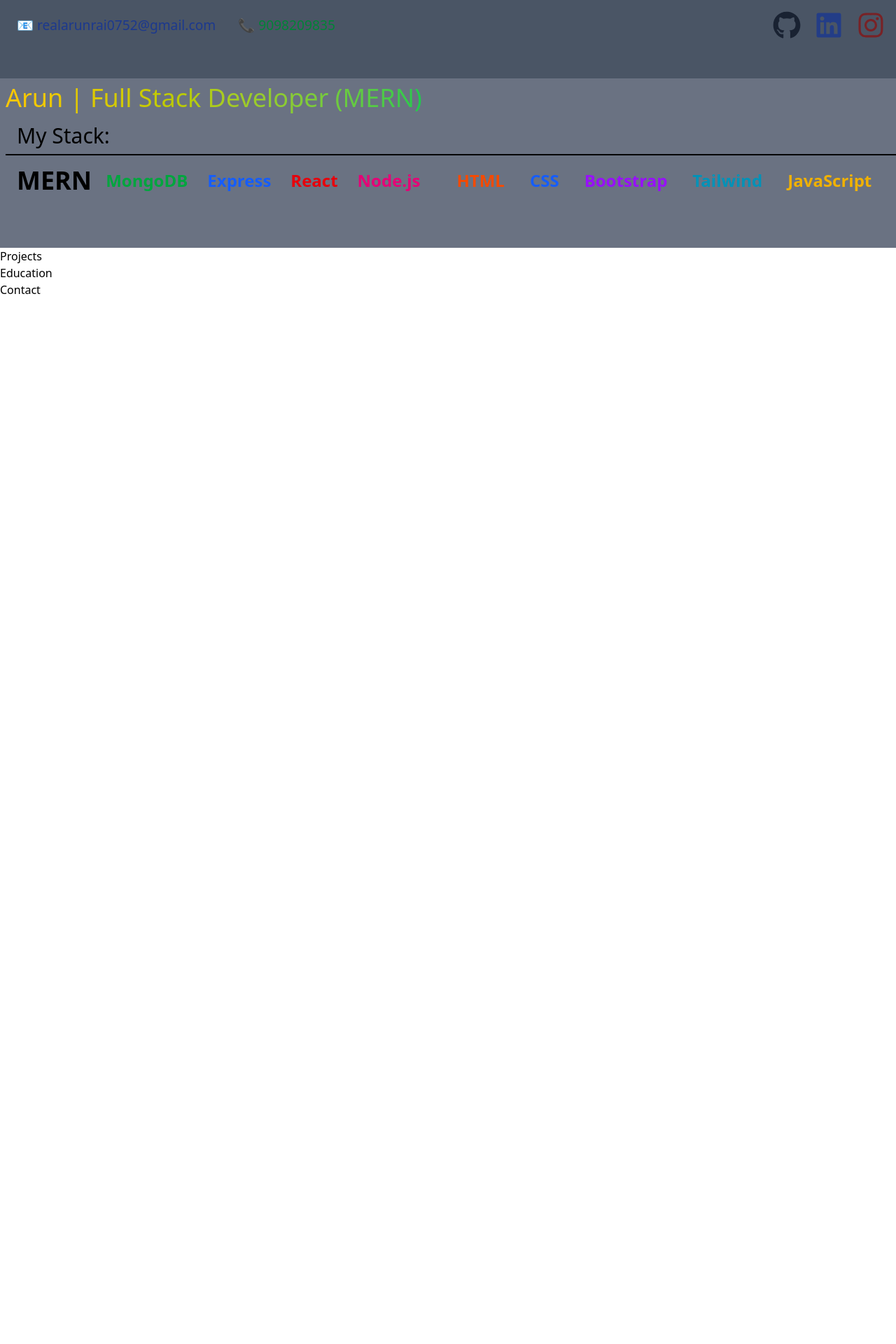
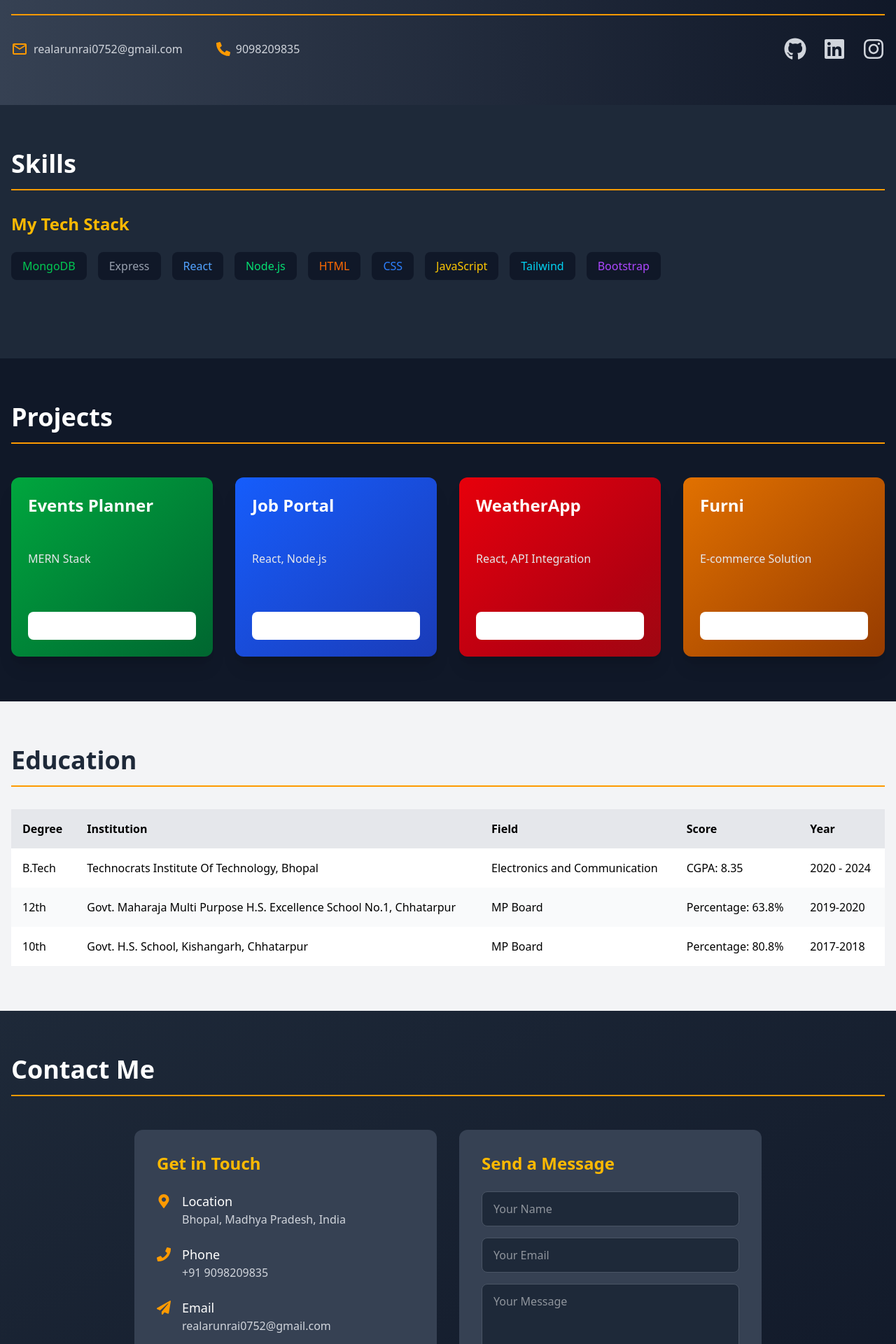
Before and after one commit to Arunrai0752/Portfolio, a React (Vite) app: page / in a window 1280 px wide. Shown: the part 700-2620 px from the top of the page at 70% size. Before the commit the page ends 1126 px from the top, so only its background shows below. Built offline with nearby package versions, Linux system fonts and the light colour scheme.

Commit message:
Refactor components for improved styling and structure; enhance About, Contact, Education, Hero, Nav, Projects, and Skills sections with new layouts and data representation.

```diff
--- a/src/components/About.jsx
+++ b/src/components/About.jsx
@@ -4,53 +4,58 @@ import { MdOutlineMail } from "react-icons/md";
 
 const About = () => {
   return (
-    <>
-      <div className="bg-gray-600 jgrid justify-center items-center py-10  ">
-        <h1 className=" px-4  text-6xl font-medium  text-white  ">About </h1>
+    <div className="bg-gradient-to-r from-gray-700 to-gray-900 py-16 px-4">
+      <h1 className="text-4xl font-bold text-white  pb-4 border-b-2 border-amber-500 mb-8">
+        About Me
+      </h1>
 
-        <div className="flex justify-center items-center">
-          <div className="flex   items-center   w-screen p-2">
-            <div className="flex text-1xl items-center justify-start ">
-              <span className="px-2 text-[1.2rem]   p-2" htmlFor="callfor">
+      <div className="flex flex-col md:flex-row justify-between items-center gap-8">
+        <div className="flex flex-col md:flex-row gap-6 md:gap-12">
+          <div className="flex items-center">
+            <MdOutlineMail className="text-amber-500 text-2xl mr-2" />
             <a
               href="mailto:realarunrai0752@gmail.com"
-                  className="  p-2 text-blue-900 "
+              className="text-gray-300 hover:text-white transition-colors"
             >
-                  📧 realarunrai0752@gmail.com
+              realarunrai0752@gmail.com
             </a>
-              </span>
           </div>
-            <div className="flex text-1xl items-center justify-start ">
-              <label className="px-2 text-[1.2rem]" htmlFor="callfor">
-                <a href="tel:90998209835"  className="  p-2 text-green-700 ">
-                  📞 9098209835
+          <div className="flex items-center">
+            <FaPhoneAlt className="text-amber-500 text-xl mr-2" />
+            <a
+              href="tel:90998209835"
+              className="text-gray-300 hover:text-white transition-colors"
+            >
+              9098209835
             </a>
-              </label>
           </div>
         </div>
 
-          <div className="flex  gap-5 p-4 items-center animate-pulse ">
-            <div>
-              <a href=" https://github.com/Arunrai0752 ">
-                <FaGithub className="h-10 w-10 text-gray-900" />{" "}
+        <div className="flex gap-6">
+          <a
+            href="https://github.com/Arunrai0752"
+            className="text-gray-300 hover:text-white transition-colors"
+            aria-label="GitHub"
+          >
+            <FaGithub className="h-8 w-8" />
           </a>
-            </div>
-            <div>
-              <a href=" https://www.linkedin.com/in/arun-fullstack/">
-                <FaLinkedin className="h-10 w-10 text-blue-900" />{" "}
+          <a
+            href="https://www.linkedin.com/in/arun-fullstack/"
+            className="text-gray-300 hover:text-white transition-colors"
+            aria-label="LinkedIn"
+          >
+            <FaLinkedin className="h-8 w-8" />
           </a>
-            </div>
-            <div>
-              <a href="https://www.instagram.com/">
-                <FaInstagram className="h-10 w-10  text-red-900" />{" "}
+          <a
+            href="https://www.instagram.com/"
+            className="text-gray-300 hover:text-white transition-colors"
+            aria-label="Instagram"
+          >
+            <FaInstagram className="h-8 w-8" />
           </a>
         </div>
       </div>
     </div>
-
-
-      </div>
-    </>
   );
 };
 
--- a/src/components/Contact.jsx
+++ b/src/components/Contact.jsx
@@ -1,10 +1,85 @@
 import React from "react";
+import { FaMapMarkerAlt, FaPhone, FaPaperPlane } from "react-icons/fa";
 
 const Contact = () => {
   return (
-    <>
-      <div>Contact</div>
-    </>
+    <div className="bg-gradient-to-br from-gray-800 to-gray-900 py-16 px-4">
+      <h1 className="text-4xl font-bold text-white pb-4 border-b-2 border-amber-500 mb-12">
+        Contact Me
+      </h1>
+
+      <div className="max-w-4xl mx-auto grid grid-cols-1 md:grid-cols-2 gap-8">
+        <div className="bg-gray-700 p-8 rounded-xl">
+          <h2 className="text-2xl font-semibold text-amber-400 mb-6">Get in Touch</h2>
+
+          <div className="space-y-6">
+            <div className="flex items-start">
+              <FaMapMarkerAlt className="text-amber-500 text-xl mt-1 mr-4" />
+              <div>
+                <h3 className="text-lg font-medium text-white">Location</h3>
+                <p className="text-gray-300">Bhopal, Madhya Pradesh, India</p>
+              </div>
+            </div>
+
+            <div className="flex items-start">
+              <FaPhone className="text-amber-500 text-xl mt-1 mr-4" />
+              <div>
+                <h3 className="text-lg font-medium text-white">Phone</h3>
+                <a href="tel:90998209835" className="text-gray-300 hover:text-white transition-colors">
+                  +91 9098209835
+                </a>
+              </div>
+            </div>
+
+            <div className="flex items-start">
+              <FaPaperPlane className="text-amber-500 text-xl mt-1 mr-4" />
+              <div>
+                <h3 className="text-lg font-medium text-white">Email</h3>
+                <a
+                  href="mailto:realarunrai0752@gmail.com"
+                  className="text-gray-300 hover:text-white transition-colors"
+                >
+                  realarunrai0752@gmail.com
+                </a>
+              </div>
+            </div>
+          </div>
+        </div>
+
+        <div className="bg-gray-700 p-8 rounded-xl">
+          <h2 className="text-2xl font-semibold text-amber-400 mb-6">Send a Message</h2>
+          <form className="space-y-4">
+            <div>
+              <input
+                type="text"
+                placeholder="Your Name"
+                className="w-full px-4 py-3 bg-gray-800 border border-gray-600 rounded-lg focus:outline-none focus:ring-2 focus:ring-amber-500 text-white"
+              />
+            </div>
+            <div>
+              <input
+                type="email"
+                placeholder="Your Email"
+                className="w-full px-4 py-3 bg-gray-800 border border-gray-600 rounded-lg focus:outline-none focus:ring-2 focus:ring-amber-500 text-white"
+              />
+            </div>
+            <div>
+              <textarea
+                placeholder="Your Message"
+                rows="5"
+                className="w-full px-4 py-3 bg-gray-800 border border-gray-600 rounded-lg focus:outline-none focus:ring-2 focus:ring-amber-500 text-white"
+              ></textarea>
+            </div>
+            <button
+              type="submit"
+              className="bg-amber-500 hover:bg-amber-600 text-white font-medium py-3 px-6 rounded-lg transition-colors"
+            >
+              Send Message
+            </button>
+          </form>
+        </div>
+      </div>
+    </div>
   );
 };
 
--- a/src/components/Education.jsx
+++ b/src/components/Education.jsx
@@ -1,10 +1,65 @@
 import React from "react";
 
- const Education = () => {
+const Education = () => {
+  const educationData = [
+    {
+      degree: "B.Tech",
+      institution: "Technocrats Institute Of Technology, Bhopal",
+      field: "Electronics and Communication",
+      score: "CGPA: 8.35",
+      year: "2020 - 2024"
+    },
+    {
+      degree: "12th",
+      institution: "Govt. Maharaja Multi Purpose H.S. Excellence School No.1, Chhatarpur",
+      field: "MP Board",
+      score: "Percentage: 63.8%",
+      year: "2019-2020"
+    },
+    {
+      degree: "10th",
+      institution: "Govt. H.S. School, Kishangarh, Chhatarpur",
+      field: "MP Board",
+      score: "Percentage: 80.8%",
+      year: "2017-2018"
+    }
+  ];
+
   return (
-    <>
-      <div>Education</div>
-    </>
+    <div className="bg-gray-100 py-16 px-4">
+      <h1 className="text-4xl font-bold text-gray-800 pb-4 border-b-2 border-amber-500 mb-8">
+        Education
+      </h1>
+
+      <div className="overflow-x-auto">
+        <table className="w-full text-left">
+          <thead className="bg-gray-200">
+            <tr>
+              <th className="p-4">Degree</th>
+              <th className="p-4">Institution</th>
+              <th className="p-4">Field</th>
+              <th className="p-4">Score</th>
+              <th className="p-4">Year</th>
+            </tr>
+          </thead>
+          <tbody>
+            {educationData.map((edu, index) => (
+              <tr
+                key={index}
+                className={`${index % 2 === 0 ? 'bg-white' : 'bg-gray-50'} hover:bg-gray-100`}
+              >
+                <td className="p-4 font-medium">{edu.degree}</td>
+                <td className="p-4">{edu.institution}</td>
+                <td className="p-4">{edu.field}</td>
+                <td className="p-4">{edu.score}</td>
+                <td className="p-4">{edu.year}</td>
+              </tr>
+            ))}
+          </tbody>
+        </table>
+      </div>
+    </div>
   );
-}
+};
+
 export default Education;
--- a/src/components/Nav.jsx
+++ b/src/components/Nav.jsx
@@ -2,8 +2,8 @@ import React from "react";
 
 const Nav = () => {
   return (
-    <nav className="w-full fixed top-0 bg-white shadow-md z-50">
-      <ul className="flex justify-center gap-12 py-4 text-lg font-semibold text-gray-800">
+    <nav className="w-full fixed top-0 bg-black text-white shadow-md z-50  ">
+      <ul className="flex justify-evenly  py-4 text-lg font-semibold ">
         <li><a href="#about" className="hover:text-blue-500">About</a></li>
         <li><a href="#skills" className="hover:text-blue-500">Skills</a></li>
         <li><a href="#projects" className="hover:text-blue-500">Projects</a></li>
--- a/src/components/Projects.jsx
+++ b/src/components/Projects.jsx
@@ -1,10 +1,50 @@
 import React from "react";
 
 const Projects = () => {
+  const projects = [
+    {
+      title: "Events Planner",
+      bg: "bg-gradient-to-br from-green-600 to-green-800",
+      tech: "MERN Stack"
+    },
+    {
+      title: "Job Portal",
+      bg: "bg-gradient-to-br from-blue-600 to-blue-800",
+      tech: "React, Node.js"
+    },
+    {
+      title: "WeatherApp",
+      bg: "bg-gradient-to-br from-red-600 to-red-800",
+      tech: "React, API Integration"
+    },
+    {
+      title: "Furni",
+      bg: "bg-gradient-to-br from-amber-600 to-amber-800",
+      tech: "E-commerce Solution"
+    },
+  ];
+
   return (
-    <>
-      <div>Projects</div>
-    </>
+    <div className="bg-gray-900 py-16 px-4">
+      <h1 className="text-4xl font-bold text-white pb-4 border-b-2 border-amber-500 mb-12">
+        Projects
+      </h1>
+
+      <div className="grid grid-cols-1 md:grid-cols-2 lg:grid-cols-4 gap-8">
+        {projects.map((project, index) => (
+          <div
+            key={index}
+            className={`${project.bg} rounded-xl p-6 h-64 flex flex-col justify-between transform hover:scale-105 transition-transform shadow-xl`}
+          >
+            <h3 className="text-2xl font-bold text-white">{project.title}</h3>
+            <p className="text-gray-200">{project.tech}</p>
+            <button className="mt-4 bg-white bg-opacity-20 hover:bg-opacity-30 text-white py-2 px-4 rounded-lg transition-colors">
+              View Details
+            </button>
+          </div>
+        ))}
+      </div>
+    </div>
   );
 };
 
--- a/src/components/Skills.jsx
+++ b/src/components/Skills.jsx
@@ -1,104 +1,41 @@
 import React from "react";
 
 const Skills = () => {
+  const skills = [
+    { name: "MongoDB", color: "text-green-500", url: "https://www.mongodb.com/" },
+    { name: "Express", color: "text-gray-400", url: "https://expressjs.com/" },
+    { name: "React", color: "text-blue-400", url: "https://reactjs.org/" },
+    { name: "Node.js", color: "text-green-400", url: "https://nodejs.org/" },
+    { name: "HTML", color: "text-orange-500", url: "https://developer.mozilla.org/en-US/docs/Web/HTML" },
+    { name: "CSS", color: "text-blue-500", url: "https://developer.mozilla.org/en-US/docs/Web/CSS" },
+    { name: "JavaScript", color: "text-yellow-400", url: "https://developer.mozilla.org/en-US/docs/Web/JavaScript" },
+    { name: "Tailwind", color: "text-cyan-400", url: "https://tailwindcss.com/" },
+    { name: "Bootstrap", color: "text-purple-500", url: "https://getbootstrap.com/" },
+  ];
+
   return (
-    <>
-        <div className="pb-15 ps-2 bg-gray-500">
-          <h1 className="text-4xl py-2 bg-gradient-to-r from-yellow-400 via-green-500 to-blue-500 text-transparent bg-clip-text">
-            <h1 >Arun | Full Stack Developer (MERN)</h1>
-          </h1>
+    <div className="bg-gray-800 py-16 px-4">
+      <h1 className="text-4xl font-bold text-white pb-4 border-b-2  border-amber-500 mb-8">
+        Skills
+      </h1>
 
-          <h2 className="text-3xl py-2 border-b-2 p-4">My Stack:</h2>
-
-       <div className="flex">
-           <h2 className="text-2xl py-4 flex gap-3 flex-wrap font-semibold text-white  px-4 rounded-md   w-fit">
-            <span className="text-black text-4xl">MERN</span>
+      <div className="mb-12">
+        <h2 className="text-2xl font-semibold text-amber-400 mb-6">My Tech Stack</h2>
+        <div className="flex flex-wrap gap-4">
+          {skills.map((skill, index) => (
             <a
-              href="https://www.mongodb.com/"
+              key={index}
+              href={skill.url}
               target="_blank"
               rel="noopener noreferrer"
-              className="text-green-600  px-2 py-1 rounded-md hover:text-green-700 transition"
+              className={`${skill.color} bg-gray-900 px-4 py-2 rounded-lg hover:bg-gray-700 transition-colors`}
             >
-              MongoDB
+              {skill.name}
             </a>
-            <a
-              href="https://expressjs.com/"
-              target="_blank"
-              rel="noopener noreferrer"
-              className="text-blue-600 px-2 py-1 rounded-md hover:text-blue-700 transition"
-            >
-              Express
-            </a>
-            <a
-              href="https://reactjs.org/"
-              target="_blank"
-              rel="noopener noreferrer"
-              className="text-red-600  px-2 py-1 rounded-md hover:text-red-700 transition"
-            >
-              React
-            </a>
-            <a
-              href="https://nodejs.org/"
-              target="_blank"
-              rel="noopener noreferrer"
-              className="text-pink-600 px-2 py-1 rounded-md hover:text-pink-700 transition"
-            >
-              Node.js
-            </a>
-          </h2>
-
-
-          <h2 className="text-2xl py-4 flex gap-3 flex-wrap font-semibold text-white px-4 rounded-md  w-fit">
-            <a
-              href="https://developer.mozilla.org/en-US/docs/Web/HTML"
-              target="_blank"
-              rel="noopener noreferrer"
-              className="text-orange-600  px-3 py-1 rounded-md hover:text-orange-700 transition"
-            >
-              HTML
-            </a>
-
-            <a
-              href="https://developer.mozilla.org/en-US/docs/Web/CSS"
-              target="_blank"
-              rel="noopener noreferrer"
-              className="text-blue-600  px-3 py-1 rounded-md hover:text-blue-700 transition"
-            >
-              CSS
-            </a>
-
-            <a
-              href="https://getbootstrap.com/"
-              target="_blank"
-              rel="noopener noreferrer"
-              className="text-purple-600  px-3 py-1 rounded-md hover:text-purple-700 transition"
-            >
-              Bootstrap
-            </a>
-
-            <a
-              href="https://tailwindcss.com/"
-              target="_blank"
-              rel="noopener noreferrer"
-              className="text-cyan-600 px-3 py-1 rounded-md hover:text-cyan-700 transition"
-            >
-              Tailwind
-            </a>
-
-            <a
-              href="https://developer.mozilla.org/en-US/docs/Web/JavaScript"
-              target="_blank"
-              rel="noopener noreferrer"
-              className="text-yellow-500 px-3 py-1 rounded-md hover:text-yellow-600 transition"
-            >
-              JavaScript
-            </a>
-          </h2>
-       </div>
-
-
+          ))}
         </div>
-    </>
+      </div>
+    </div>
   );
 };
 
```
Also changed, not shown: src/components/Hero.jsx (+12 -12 lines). Lines whose indentation alone changed are shown as unchanged.
